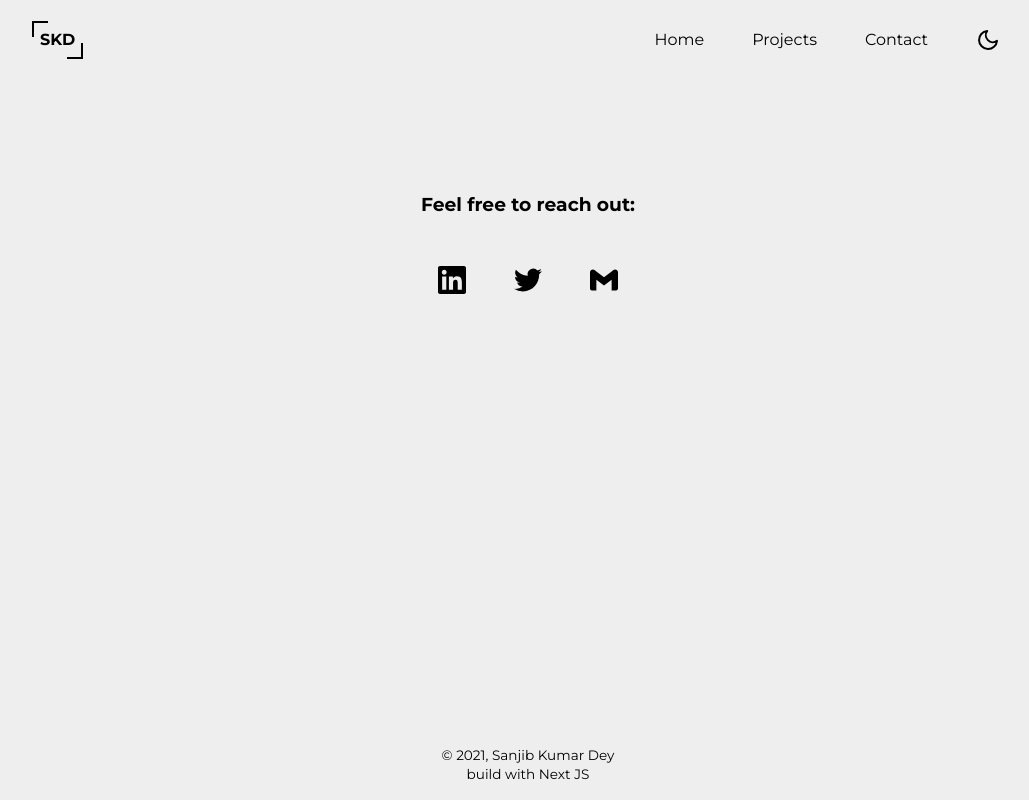
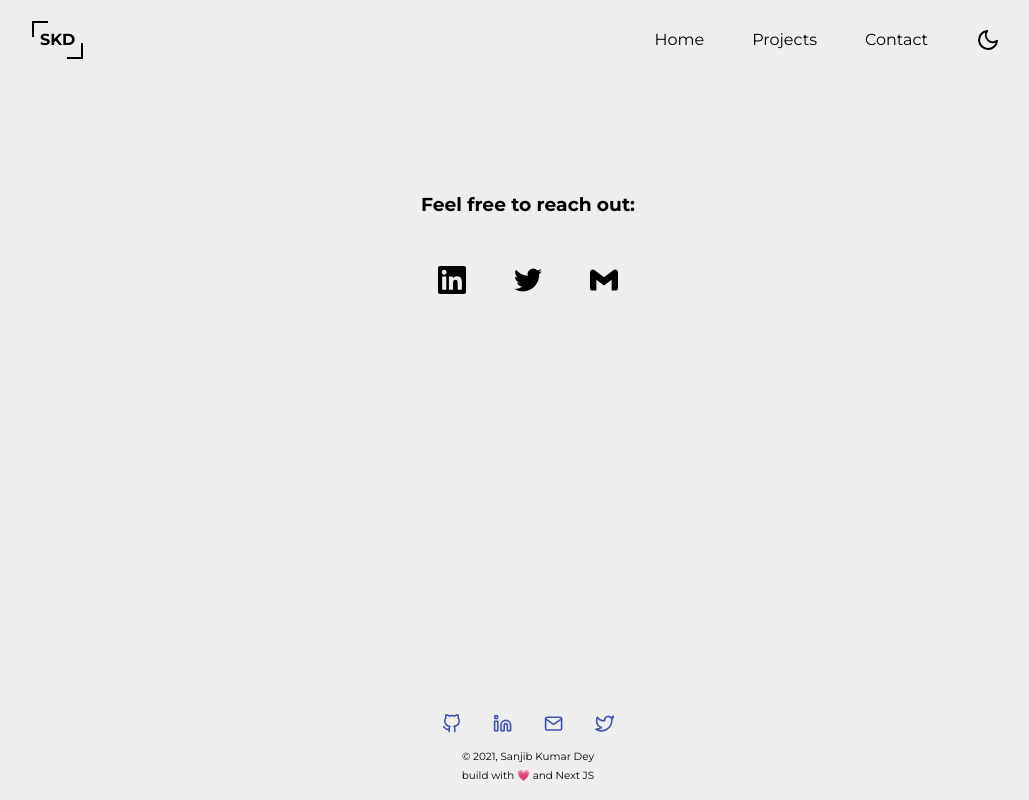
Before and after one commit to sanjibdey104/portfolio-v1, a Next.js app: page /contact in a window 1280 px wide. Shown: the whole page, without its empty margins (112-1141 px from the left). Built offline with nearby package versions, Linux system fonts and the light colour scheme.

Commit message:
add: quick social links

```diff
--- a/components/Footer.js
+++ b/components/Footer.js
@@ -1,4 +1,5 @@
 import React from "react";
+import { FiGithub, FiLinkedin, FiTwitter, FiMail } from "react-icons/fi";
 import styled from "styled-components";
 
 const StyledFooter = styled.footer`
@@ -7,18 +8,73 @@ const StyledFooter = styled.footer`
   flex-direction: column;
   justify-content: center;
   align-items: center;
-  font-size: 0.85rem;
+  gap: 0.3rem;
+  font-size: 0.65rem;
 
   p {
     font-family: "Montserrat", monospace;
+  }
+
+  .quick-contact-links {
+    display: flex;
+    gap: 2rem;
+    align-items: center;
+    margin-bottom: 0.75rem;
+    color: ${({ theme }) => theme.accentColor};
+
+    a {
+      font-size: 1.2rem;
+
+      &:hover {
+        color: ${({ theme }) => theme.textColor};
+      }
+    }
   }
 `;
 
 function Footer() {
   return (
     <StyledFooter>
+      <ul className="quick-contact-links">
+        <li>
+          <a
+            href="https://github.com/sanjibdey104"
+            rel="noreferrer"
+            target="_blank"
+          >
+            <FiGithub />
+          </a>
+        </li>
+        <li>
+          <a
+            href="https://www.linkedin.com/in/sanjib-kumar-dey-359984130/"
+            rel="noreferrer"
+            target="_blank"
+          >
+            <FiLinkedin />
+          </a>
+        </li>
+        <li>
+          <a
+            href="mailto:sanjibdey.dey4@gmail.com"
+            rel="noreferrer"
+            target="_blank"
+          >
+            <FiMail />
+          </a>
+        </li>
+        <li>
+          <a
+            href="https://twitter.com/Sanjib_104"
+            rel="noreferrer"
+            target="_blank"
+          >
+            <FiTwitter />
+          </a>
+        </li>
+      </ul>
       <p>&copy; 2021, Sanjib Kumar Dey</p>
-      <p>build with Next JS</p>
+      <p>build with 💗 and Next JS</p>
     </StyledFooter>
   );
 }
```
